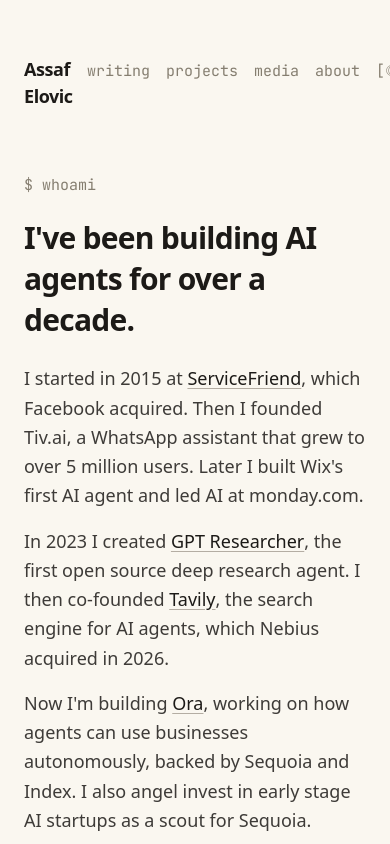
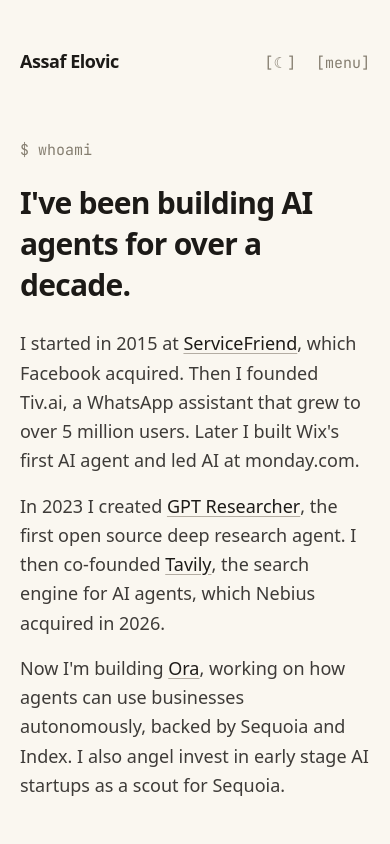
Before and after one commit to assafelovic/assafelovic.com, a Next.js app: page / in a window 390 px wide. Shown: the top 844 px of the page. Built offline with nearby package versions, Linux system fonts and the light colour scheme.

Commit message:
Collapse nav links into mobile menu, tighter mobile padding

```diff
--- a/app/layout.tsx
+++ b/app/layout.tsx
@@ -45,7 +45,7 @@
     <html lang="en" suppressHydrationWarning>
       <body className={`${inter.variable} ${jetbrains.variable}`}>
         <ThemeProvider attribute="class" defaultTheme="light">
-          <main className="mx-auto max-w-[720px] px-6 pb-16 pt-14 sm:pt-18">
+          <main className="mx-auto max-w-[720px] px-5 pb-16 pt-12 sm:px-6 sm:pt-18">
             <Nav />
             {children}
             <Footer />
--- a/components/nav.tsx
+++ b/components/nav.tsx
@@ -1,4 +1,7 @@
+"use client";
+
 import Link from "next/link";
+import { useState } from "react";
 import { ThemeToggle } from "./theme-toggle";
 
 const links = [
@@ -9,15 +12,19 @@
 ];
 
 export function Nav() {
+  const [open, setOpen] = useState(false);
+
   return (
-    <nav className="mb-16 flex items-baseline justify-between sm:mb-20">
+    <nav className="mb-16 sm:mb-20">
+      <div className="flex items-baseline justify-between">
         <Link
           href="/"
           className="cursor-blink text-[18px] font-semibold tracking-tight"
         >
           Assaf Elovic
         </Link>
-      <div className="flex items-baseline gap-4 sm:gap-5">
+
+        <div className="hidden items-baseline gap-5 sm:flex">
           {links.map((l) => (
             <Link
               key={l.href}
@@ -29,6 +36,34 @@
           ))}
           <ThemeToggle />
         </div>
+
+        <div className="flex items-baseline gap-5 sm:hidden">
+          <ThemeToggle />
+          <button
+            onClick={() => setOpen(!open)}
+            aria-expanded={open}
+            aria-label={open ? "Close menu" : "Open menu"}
+            className="cursor-pointer font-mono text-[15px] text-muted transition-colors hover:text-foreground"
+          >
+            [{open ? "x" : "menu"}]
+          </button>
+        </div>
+      </div>
+
+      {open && (
+        <div className="mt-6 flex flex-col border-y border-line py-2 sm:hidden">
+          {links.map((l) => (
+            <Link
+              key={l.href}
+              href={l.href}
+              onClick={() => setOpen(false)}
+              className="py-2.5 font-mono text-[15px] text-muted transition-colors hover:text-foreground"
+            >
+              {l.label}
+            </Link>
+          ))}
+        </div>
+      )}
     </nav>
   );
 }
```
Lines whose indentation alone changed are shown as unchanged.
